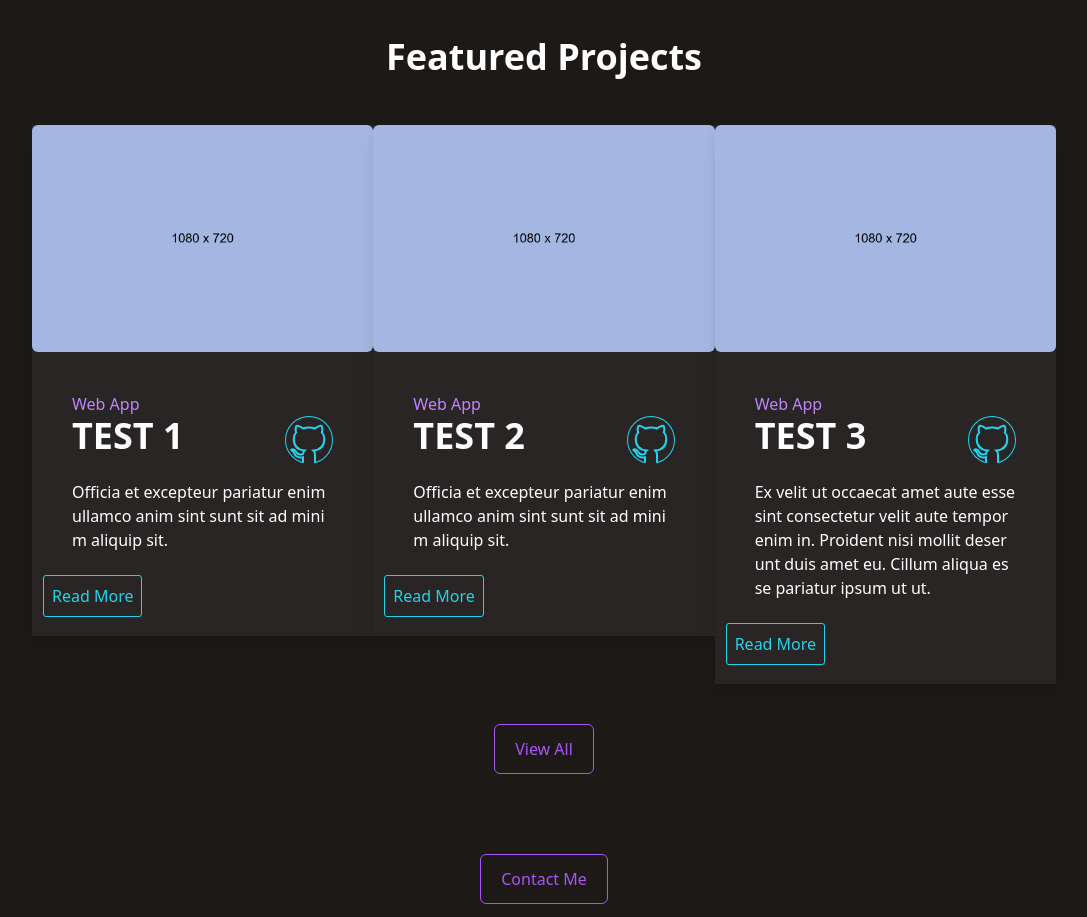
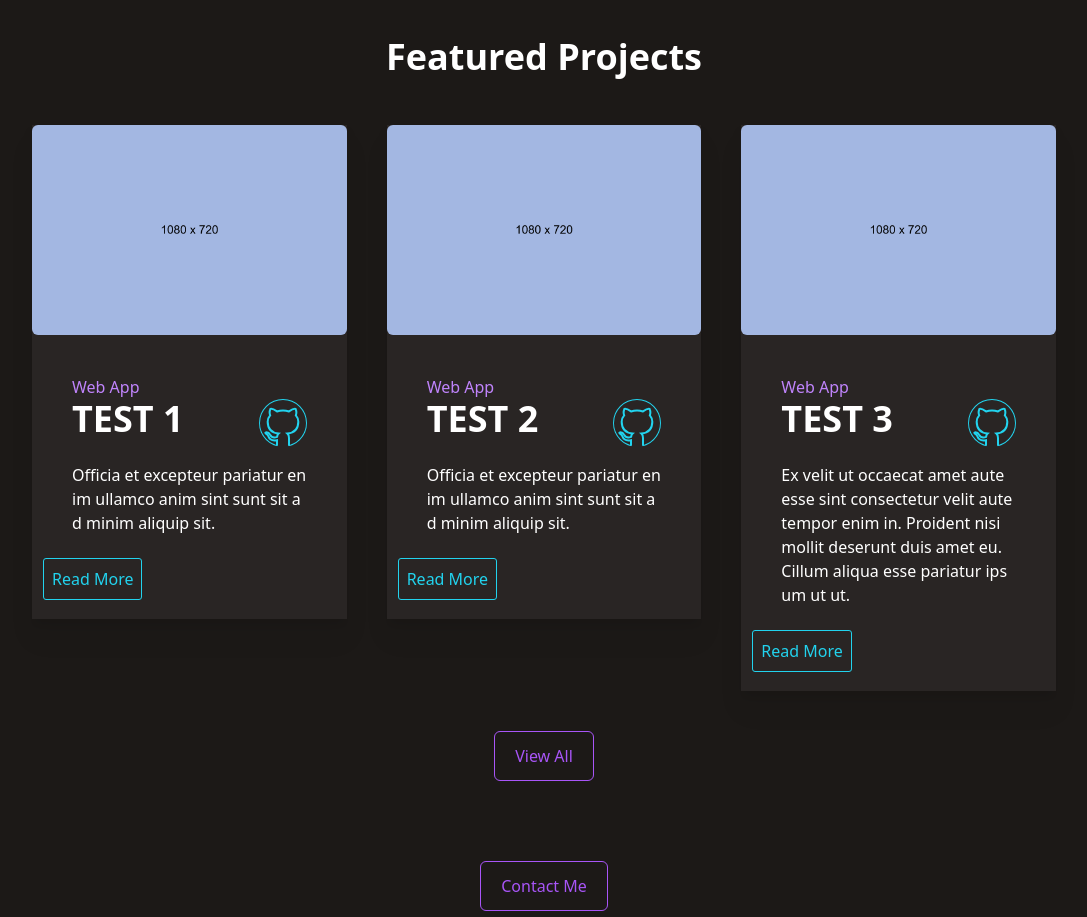
Before and after one commit to Niall-Sharma/programming-portfolio, a Next.js app: page / in a window 1280 px wide. Shown: the part 1880-2797 px from the top of the page, without its empty margins (96-1183 px from the left). Built offline with nearby package versions, Linux system fonts and the light colour scheme; what tailwindcss-animated would draw is missing.

Commit message:
fixed around some responsive stuff

```diff
--- a/src/app/page.tsx
+++ b/src/app/page.tsx
@@ -6,13 +6,13 @@ import SkillCard from "./components/skillCard";
 export default function Home() {
   return (
     <main className="scrollbar-hide flex justify-center flex-wrap">
-      <div className="flex w-full items-center flex-wrap align-middle justify-center font-bold bg-center bg-cover to-black min-h-screen bg-gradient-radial from-purple-950 bg-fixed">
+      <header className="flex w-full items-center flex-wrap align-middle justify-center font-bold bg-center bg-cover to-black min-h-screen bg-gradient-radial from-purple-950 bg-fixed">
         <div className="animate-fade-up animate-once animate-ease-out">
           <h1 className="text-white uppercase text-6xl sm:text-8xl text-wrap "><span className="text-2xl">Hi! my name is </span><br /> Niall <br />Sharma </h1>
           <svg className="invert w-10 h-10 mt-10 animate-bounce ml-auto mr-auto" width="128" height="128" xmlns="http://www.w3.org/2000/svg" fill-rule="evenodd" clip-rule="evenodd"><path d="M24 12c0-6.623-5.377-12-12-12s-12 5.377-12 12 5.377 12 12 12 12-5.377 12-12zm-1 0c0-6.071-4.929-11-11-11s-11 4.929-11 11 4.929 11 11 11 11-4.929 11-11zm-11.5 4.828l-3.763-4.608-.737.679 5 6.101 5-6.112-.753-.666-3.747 4.604v-11.826h-1v11.828z"/></svg>
         </div>
-      </div>
-      <div className=" py-20 bg-stone-900 flex flex-wrap lg:space-x-20 items-center justify-center">
+      </header>
+      <section className=" py-20 bg-stone-900 flex flex-wrap lg:space-x-20 items-center justify-center">
           <div className="w-full md:w-1/3 bg-stone-800 p-10 drop-shadow-xl">
             <h2 className="text-center font-bold text-4xl pb-10 text-white">About Me</h2>
             <p className="text-white text-lg">Quis aliquip amet sit fugiat duis dolor. Eiusmod laboris est laborum aliquip velit eiusmod. Qui nostrud reprehenderit consectetur sunt velit deserunt nisi et esse nulla ipsum. Quis labore esse occaecat nulla mollit in proident. Do sunt mollit nulla Lorem irure incididunt non in. Do est exercitation ea cupidatat sunt ullamco. Minim ut do irure labore irure aute consectetur esse sit eiusmod ex sunt sunt amet.</p>
@@ -23,8 +23,8 @@ export default function Home() {
             height={1980}
             alt="Picture of Niall Sharma"
             className="w-1/2 md:w-1/3 bg-stone-900 lg:rounded-full lg:aspect-square lg:p-20  aspect-auto rounded-none"/>
-      </div>
-      <div className="bg-stone-900 w-full justify-center flex flex-wrap">
+      </section>
+      <section className="bg-stone-900 w-full justify-center flex flex-wrap">
         <h1 className="text-4xl font-bold text-white">Skills</h1>
         <div className="w-full py-5"></div>
           <div className="drop-shadow-lg bg-stone-800 rounded-sm p-10 flex flex-wrap">
@@ -32,19 +32,23 @@ export default function Home() {
               <SkillCard skillName="React" imageLink={Niall} />
             </div>
           </div>
-      </div>
+      </section>
 
 
       <h1 className="min-h-full bg-stone-900 text-center text-4xl pb-12 text-white font-bold w-full py-20">Featured Projects</h1>
-      <div className="grid grid-cols-1 lg:grid-cols-3 bg-stone-900 lg:px-32 justify-center align-middle items-start w-full justify-items-center">
-        <ProjectCard projecttype="Web App" githubLink="/" pageLink="/" projectName="test 1" imageLink={Niall} projectDescription="Officia et excepteur pariatur enim ullamco anim sint sunt sit ad minim aliquip sit." />
-        <ProjectCard projecttype="Web App" githubLink="/" pageLink="/" projectName="test 2" imageLink={Niall} projectDescription="Officia et excepteur pariatur enim ullamco anim sint sunt sit ad minim aliquip sit. "  />
-        <ProjectCard projecttype="Web App" githubLink="/" pageLink="/" projectName="test 3" imageLink={Niall} projectDescription="Ex velit ut occaecat amet aute esse sint consectetur velit aute tempor enim in. Proident nisi mollit deserunt duis amet eu. Cillum aliqua esse pariatur ipsum ut ut." />
-      </div>
-
+      <section className="bg-stone-900 flex w-full justify-center">
+        <div className="bg-stone-900 flex flex-wrap">
+          <div className="gap-10 grid grid-cols-1 lg:grid-cols-3 bg-stone-900 lg:px-32 justify-center align-middle items-start w-full justify-items-center">
+            <ProjectCard projecttype="Web App" githubLink="/" pageLink="/" projectName="test 1" imageLink={Niall} projectDescription="Officia et excepteur pariatur enim ullamco anim sint sunt sit ad minim aliquip sit." />
+            <ProjectCard projecttype="Web App" githubLink="/" pageLink="/" projectName="test 2" imageLink={Niall} projectDescription="Officia et excepteur pariatur enim ullamco anim sint sunt sit ad minim aliquip sit. "  />
+            <ProjectCard projecttype="Web App" githubLink="/" pageLink="/" projectName="test 3" imageLink={Niall} projectDescription="Ex velit ut occaecat amet aute esse sint consectetur velit aute tempor enim in. Proident nisi mollit deserunt duis amet eu. Cillum aliqua esse pariatur ipsum ut ut." />
+          </div>
+        </div>
+      </section>
       <div className="flex min-h-full bg-stone-900 py-10 justify-center w-full">
         <Link href={"/projects"} className="flex text-center px-5 py-3 rounded-md text-purple-500 border-solid border-purple-500 border hover:bg-purple-500 hover:text-white hover:ease-in transition-all">View All</Link>
       </div>
+
       <div className="flex min-h-full bg-stone-900 py-10 justify-center w-full">
         <Link href={"/contact"} className="flex text-center px-5 py-3 rounded-md text-purple-500 border-solid border-purple-500 border hover:bg-purple-500 hover:text-white hover:ease-in transition-all">Contact Me</Link>
       </div>
```
